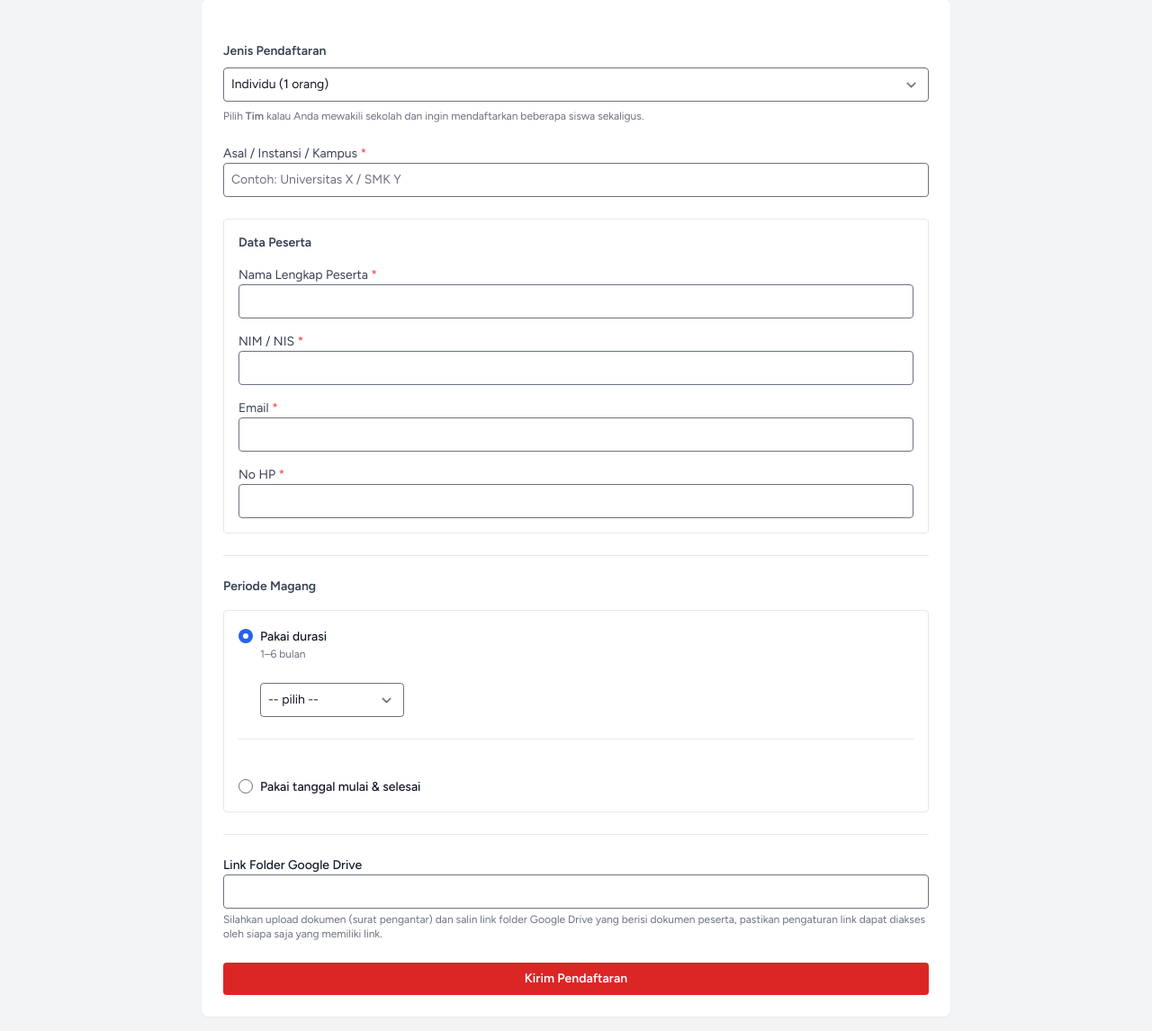
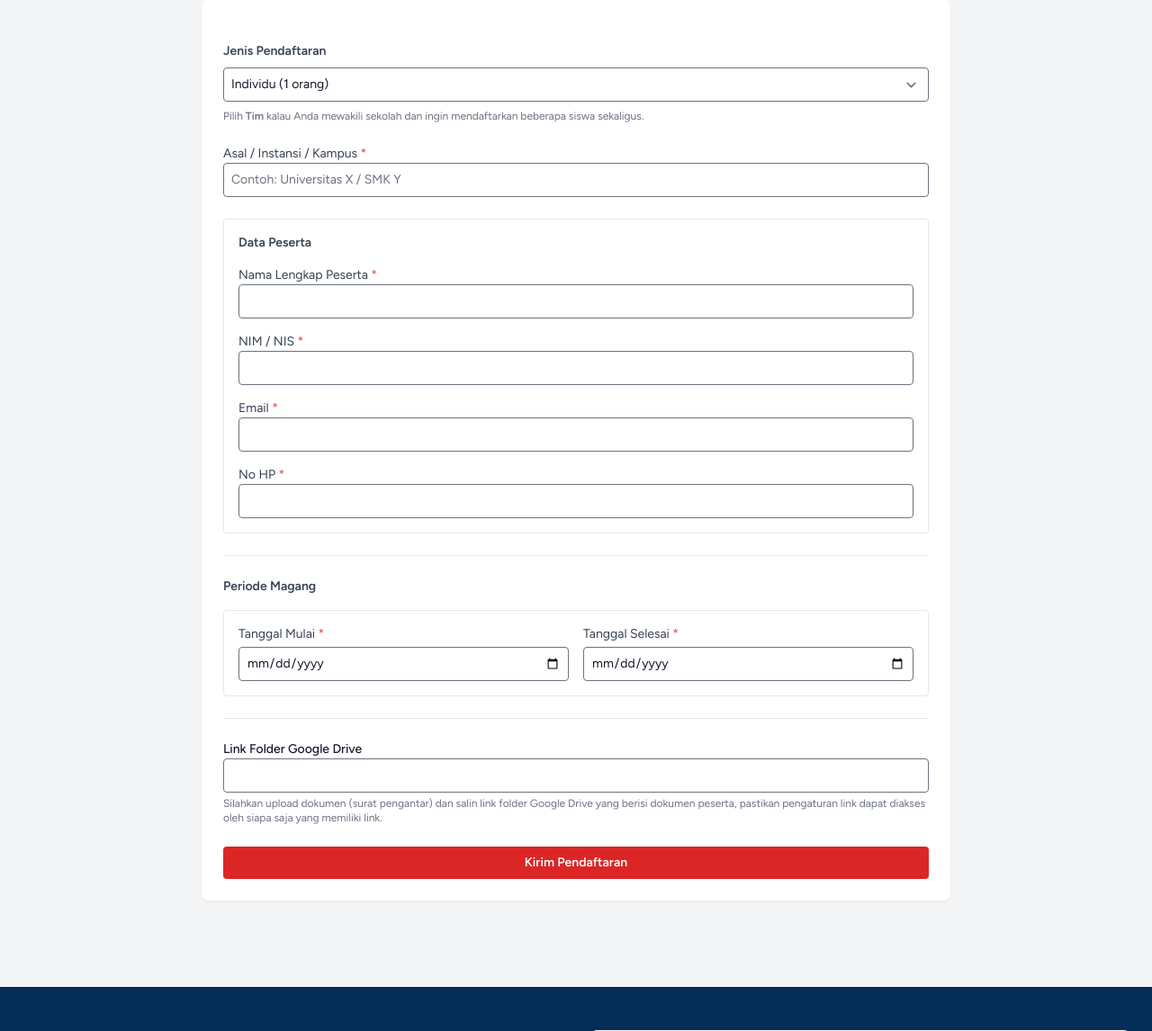
Before and after one commit to YusufRizkyW/intern-web, a Laravel app: page /pendaftaran in a window 1280 px wide. Shown: the part 299-1445 px from the top of the page at 90% size. Run offline with Laravel 10, Linux system fonts and the light colour scheme; the visitor is signed in with stand-in values (Sample User, id 1); style sheets or scripts are compiled from the project's sources; some libraries are stand-ins or nearby versions.

Commit message:
Delete periode feature(useless)

```diff
--- a/app/Filament/Resources/PendaftaranMagangResource/RelationManagers/MembersRelationManager.php
+++ b/app/Filament/Resources/PendaftaranMagangResource/RelationManagers/MembersRelationManager.php
@@ -69,9 +69,6 @@ class MembersRelationManager extends RelationManager
                     ->label('Ketua')
                     ->boolean(),
             ])
-            ->actions([
-                Tables\Actions\EditAction::make(),
-            ])
             ->bulkActions([
                 Tables\Actions\DeleteBulkAction::make(),
             ]);
--- a/app/Http/Controllers/PendaftaranMagangController.php
+++ b/app/Http/Controllers/PendaftaranMagangController.php
@@ -19,9 +19,10 @@ class PendaftaranMagangController extends Controller
         // 1. VALIDASI UMUM (selalu wajib)
         $request->validate([
             'tipe_pendaftaran' => 'required|in:individu,tim',
-            'tipe_periode'     => 'required|in:durasi,tanggal',
             'link_drive'       => ['required','url','regex:/^https:\/\/(drive|docs)\.google\.com/'],
             'agency'           => 'required|string|max:255',
+            'tanggal_mulai'    => 'required|date',
+            'tanggal_selesai'  => 'required|date|after_or_equal:tanggal_mulai',
         ]);
 
         // 2. VALIDASI PER TIPE PENDAFTARAN
@@ -44,21 +45,9 @@ class PendaftaranMagangController extends Controller
             ]);
         }
 
-        // 3. VALIDASI PERIODE
-        if ($request->tipe_periode === 'durasi') {
-            $request->validate([
-                'durasi_bulan' => 'required|integer|min:1|max:12',
-            ]);
-            $tanggalMulai   = null;
-            $tanggalSelesai = null;
-        } else {
-            $request->validate([
-                'tanggal_mulai'   => 'required|date',
-                'tanggal_selesai' => 'required|date|after_or_equal:tanggal_mulai',
-            ]);
-            $tanggalMulai   = $request->tanggal_mulai;
-            $tanggalSelesai = $request->tanggal_selesai;
-        }
+        // 3. PERIODE - selalu gunakan tanggal
+        $tanggalMulai   = $request->tanggal_mulai;
+        $tanggalSelesai = $request->tanggal_selesai;
 
         DB::beginTransaction();
         try {
@@ -81,8 +70,6 @@ class PendaftaranMagangController extends Controller
                     'link_drive'        => $request->link_drive,
 
                     // periode
-                    'tipe_periode'      => $request->tipe_periode,
-                    'durasi_bulan'      => $request->tipe_periode === 'durasi' ? $request->durasi_bulan : null,
                     'tanggal_mulai'     => $tanggalMulai,
                     'tanggal_selesai'   => $tanggalSelesai,
 
@@ -120,8 +107,6 @@ class PendaftaranMagangController extends Controller
                     'link_drive'        => $request->link_drive,
 
                     // periode
-                    'tipe_periode'      => $request->tipe_periode,
-                    'durasi_bulan'      => $request->tipe_periode === 'durasi' ? $request->durasi_bulan : null,
                     'tanggal_mulai'     => $tanggalMulai,
                     'tanggal_selesai'   => $tanggalSelesai,
 
@@ -193,9 +178,10 @@ class PendaftaranMagangController extends Controller
         // 1. VALIDASI UMUM (selalu wajib)
         $request->validate([
             'tipe_pendaftaran' => 'required|in:individu,tim',
-            'tipe_periode'     => 'required|in:durasi,tanggal',
             'link_drive'       => ['required','url','regex:/^https:\/\/(drive|docs)\.google\.com/'],
             'agency'           => 'required|string|max:255',
+            'tanggal_mulai'    => 'required|date',
+            'tanggal_selesai'  => 'required|date|after_or_equal:tanggal_mulai',
         ]);
 
         // 2. VALIDASI PER TIPE PENDAFTARAN
@@ -216,21 +202,9 @@ class PendaftaranMagangController extends Controller
             ]);
         }
 
-        // 3. VALIDASI PERIODE
-        if ($request->tipe_periode === 'durasi') {
-            $request->validate([
-                'durasi_bulan' => 'required|integer|min:1|max:12',
-            ]);
-            $tanggalMulai = null;
-            $tanggalSelesai = null;
-        } else {
-            $request->validate([
-                'tanggal_mulai'   => 'required|date',
-                'tanggal_selesai' => 'required|date|after:tanggal_mulai',
-            ]);
-            $tanggalMulai = $request->tanggal_mulai;
-            $tanggalSelesai = $request->tanggal_selesai;
-        }
+        // 3. PERIODE - selalu gunakan tanggal
+        $tanggalMulai = $request->tanggal_mulai;
+        $tanggalSelesai = $request->tanggal_selesai;
 
         DB::beginTransaction();
         try {
@@ -242,8 +216,6 @@ class PendaftaranMagangController extends Controller
                 'email'            => $request->email ?? $request->anggota[0]['email'] ?? '',
                 'no_hp'            => $request->no_hp ?? $request->anggota[0]['no_hp'] ?? '',
                 'agency'           => $request->agency,
-                'tipe_periode'     => $request->tipe_periode,
-                'durasi_bulan'     => $request->durasi_bulan,
                 'tanggal_mulai'    => $tanggalMulai,
                 'tanggal_selesai'  => $tanggalSelesai,
                 'link_drive'       => $request->link_drive,
--- a/app/Models/PendaftaranMagang.php
+++ b/app/Models/PendaftaranMagang.php
@@ -23,8 +23,6 @@ class PendaftaranMagang extends Model
         'link_drive',
         'catatan_admin',
         'status_verifikasi',
-        'tipe_periode',
-        'durasi_bulan',
         'tanggal_mulai',
         'tanggal_selesai',
     ];
--- a/resources/js/pendaftaran.js
+++ b/resources/js/pendaftaran.js
@@ -7,10 +7,7 @@ document.addEventListener('DOMContentLoaded', () => {
     const anggotaList = document.getElementById('anggota_list');
     const addBtn = document.getElementById('add_member');
 
-    const radioDurasi = document.querySelector('input[name="tipe_periode"][value="durasi"]');
-    const radioTanggal = document.querySelector('input[name="tipe_periode"][value="tanggal"]');
-    const durasiWrap = document.getElementById('durasi-wrapper');
-    const tanggalWrap = document.getElementById('tanggal-wrapper');
+    // Periode logic removed - now only using tanggal
 
     let count = typeof initialCount !== 'undefined' ? initialCount : 1;
 
@@ -95,17 +92,7 @@ document.addEventListener('DOMContentLoaded', () => {
         });
     }
 
-    // periode toggle
-    if (radioDurasi && radioTanggal) {
-        radioDurasi.addEventListener('change', () => {
-            durasiWrap.style.display = '';
-            tanggalWrap.style.display = 'none';
-        });
-        radioTanggal.addEventListener('change', () => {
-            durasiWrap.style.display = 'none';
-            tanggalWrap.style.display = '';
-        });
-    }
+    // periode toggle removed - now only using tanggal
 
     // debug listener for submit (optional)
     const form = document.querySelector('form[method="POST"]');
--- a/resources/views/dashboard.blade.php
+++ b/resources/views/dashboard.blade.php
@@ -41,7 +41,7 @@
                 <div class="p-6 md:p-8 flex flex-col md:flex-row md:items-center md:justify-between gap-6">
                     <div class="space-y-2">
                         <h1 class="text-2xl font-bold text-gray-800">
-                            Selamat datang di Portal Magang
+                            Selamat datang di Portal e-Magang
                         </h1>
                         <p class="text-sm text-gray-600">
                             Di sini kamu bisa mengajukan pendaftaran magang, memantau status pendaftaran,
--- a/resources/views/pendaftaran/create.blade.php
+++ b/resources/views/pendaftaran/create.blade.php
@@ -183,48 +183,19 @@
                         <div class="space-y-4">
                             <label class="block text-sm font-semibold text-gray-700">Periode Magang</label>
 
-                            <div class="space-y-6 border rounded p-4">
-                                <label class="flex items-start gap-2">
-                                    <input type="radio" name="tipe_periode" value="durasi"
-                                           class="mt-1" {{ old('tipe_periode','durasi') === 'durasi' ? 'checked' : '' }}>
-                                    <span>
-                                        <span class="text-sm font-medium">Pakai durasi</span>
-                                        <span class="block text-xs text-gray-500">1–6 bulan</span>
-                                    </span>
-                                </label>
-
-                                <div id="durasi-wrapper" @if(old('tipe_periode')==='tanggal') style="display:none" @endif class="ml-6">
-                                    <select name="durasi_bulan" class="border rounded p-2 text-sm w-40">
-                                        <option value="">-- pilih --</option>
-                                        @for ($i=1; $i<=6; $i++)
-                                            <option value="{{ $i }}" {{ old('durasi_bulan')==$i ? 'selected' : '' }}>{{ $i }} bulan</option>
-                                        @endfor
-                                    </select>
-                                </div>
-
-                                <div class="border-t pt-4"></div>
-
-                                <label class="flex items-start gap-2">
-                                    <input type="radio" name="tipe_periode" value="tanggal"
-                                           class="mt-1" {{ old('tipe_periode') === 'tanggal' ? 'checked' : '' }}>
-                                    <span>
-                                        <span class="text-sm font-medium">Pakai tanggal mulai & selesai</span>
-                                    </span>
-                                </label>
-
-                                <div id="tanggal-wrapper" @if(old('tipe_periode','durasi')==='durasi') style="display:none" @endif
-                                     class="ml-6 grid grid-cols-1 md:grid-cols-2 gap-4">
+                            <div class="space-y-4 border rounded p-4">
+                                <div class="grid grid-cols-1 md:grid-cols-2 gap-4">
                                     <div>
-                                        <label class="block text-xs text-gray-700 mb-1">Tanggal Mulai</label>
+                                        <label class="block text-sm text-gray-700 mb-1">Tanggal Mulai <span class="text-red-500">*</span></label>
                                         <input type="date" name="tanggal_mulai"
                                                value="{{ old('tanggal_mulai') }}"
-                                               class="border rounded p-2 text-sm w-full">
+                                               class="border rounded p-2 text-sm w-full" required>
                                     </div>
                                     <div>
-                                        <label class="block text-xs text-gray-700 mb-1">Tanggal Selesai</label>
+                                        <label class="block text-sm text-gray-700 mb-1">Tanggal Selesai <span class="text-red-500">*</span></label>
                                         <input type="date" name="tanggal_selesai"
                                                value="{{ old('tanggal_selesai') }}"
-                                               class="border rounded p-2 text-sm w-full">
+                                               class="border rounded p-2 text-sm w-full" required>
                                     </div>
                                 </div>
                             </div>
--- a/resources/views/pendaftaran/status.blade.php
+++ b/resources/views/pendaftaran/status.blade.php
@@ -132,11 +132,6 @@
                                 {{-- Periode --}}
                                 <div class="border rounded p-4 bg-gray-50">
                                     <div class="text-xs text-gray-500 mb-1">Periode Magang</div>
-                                    @if ($pendaftaran->tipe_periode === 'durasi')
-                                        <div class="text-sm font-medium text-gray-800">
-                                            {{ $pendaftaran->durasi_bulan }} bulan
-                                        </div>
-                                    @else
                                     <div class="text-sm font-medium text-gray-800">
                                         @if ($pendaftaran->tanggal_mulai && $pendaftaran->tanggal_selesai)
                                             {{ \Carbon\Carbon::parse($pendaftaran->tanggal_mulai)->format('d M Y') }}
@@ -146,7 +141,6 @@
                                             -
                                         @endif
                                     </div>
-                                    @endif
                                 </div>
                             </div>
                         </div>
```
Also changed, not shown: app/Filament/Resources/MagangAktifResource.php (+0 -13 lines), app/Filament/Resources/MagangDiterimaResource.php (+0 -13 lines), app/Filament/Resources/PendaftaranMagangResource.php (+0 -12 lines), resources/views/pendaftaran/edit.blade.php (+9 -34 lines), database/migrations/2025_10_26_145854_add_periode_magang_fields_to_pendaftaran_magang_table.php. Lines whose indentation alone changed are shown as unchanged.
